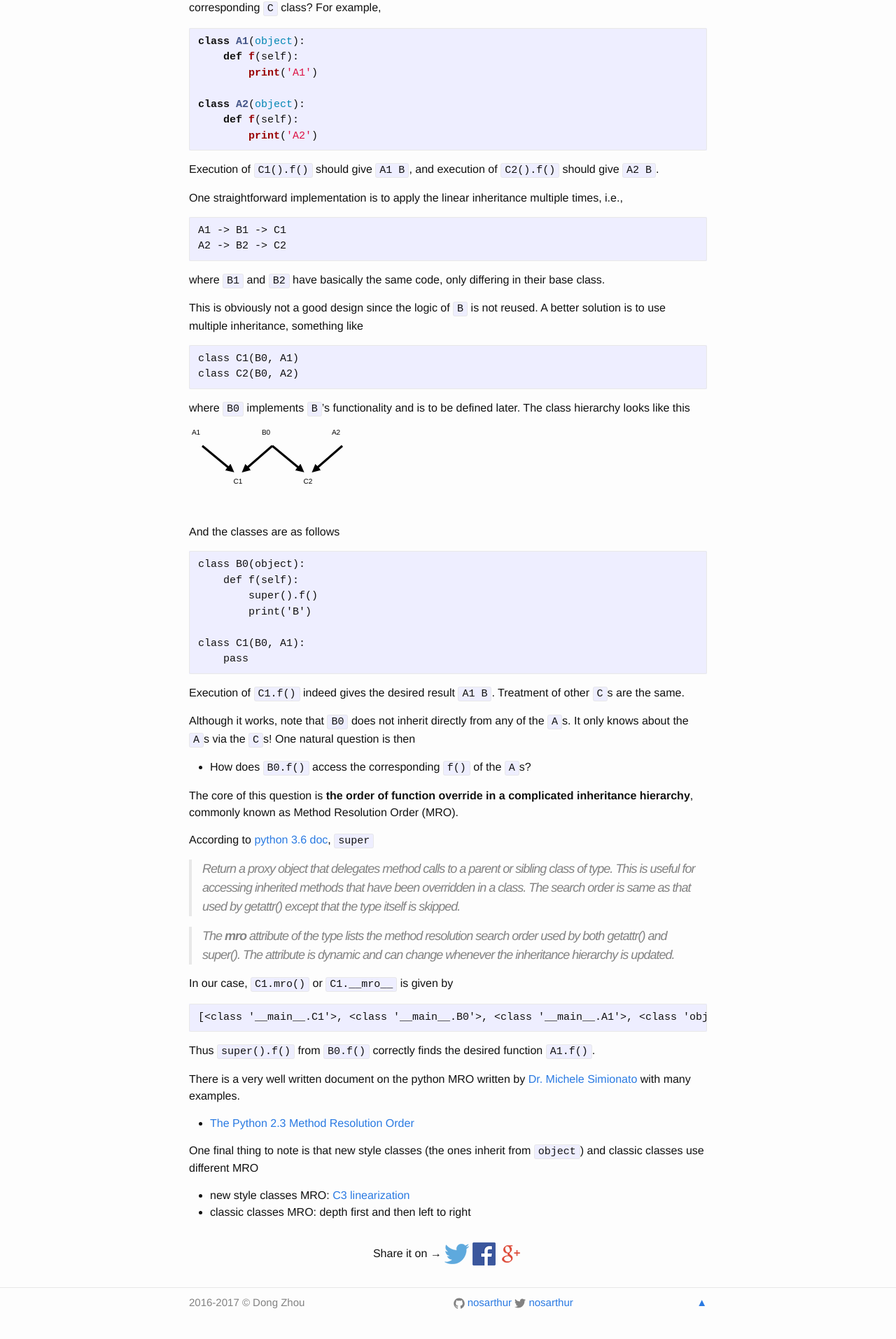
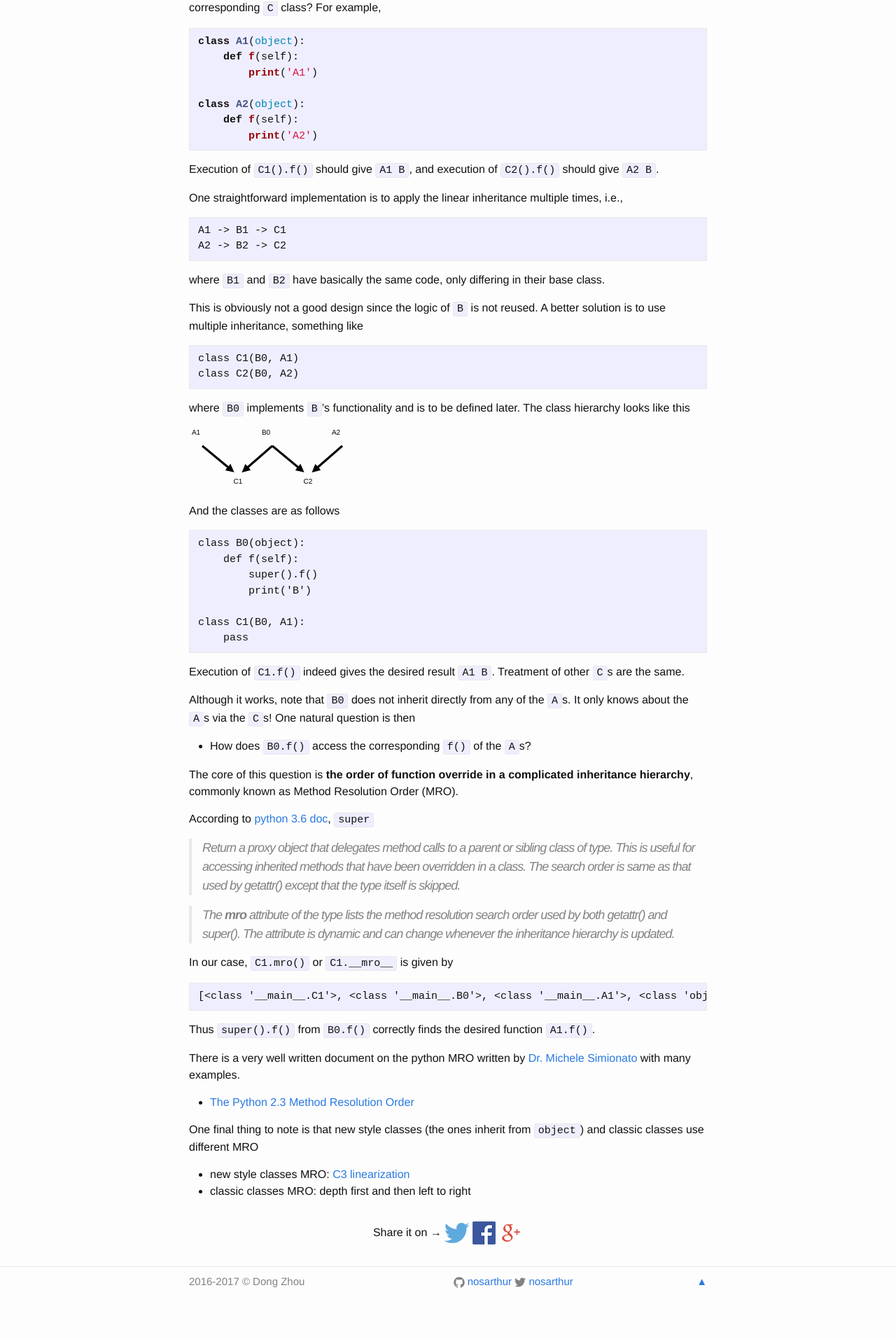
Before and after one commit to nosarthur/nosarthur.github.io, a Jekyll site: the page built from _posts/2017-10-06-mro.md, in a window 1280 px wide. Shown: the part 654-2567 px from the top of the page at 70% size. Built offline with Jekyll 4.4.1, drawn with Linux system fonts in a browser that asks for light colours; comment, search, counter and statistics services are not loaded; after the commit the page ends 2537 px from its top, so only the background shows below that.

Commit message:
Update 2017-10-06-mro.md

```diff
--- a/_posts/2017-10-06-mro.md
+++ b/_posts/2017-10-06-mro.md
@@ -60,7 +60,7 @@
 where `B0` implements `B`'s functionality and is to be defined later.
 The class hierarchy looks like this
 
-<svg width='230' height='130'>
+<svg width='230' height='100'>
   <defs>
       <marker id="arrow" viewBox="0 -5 10 10" markerWidth="4" markerHeight="4" refx="5" refy="0" orient="auto" markerUnits="strokeWidth">
       <path d="M0,-5 L10,0 L0,5" />
```
